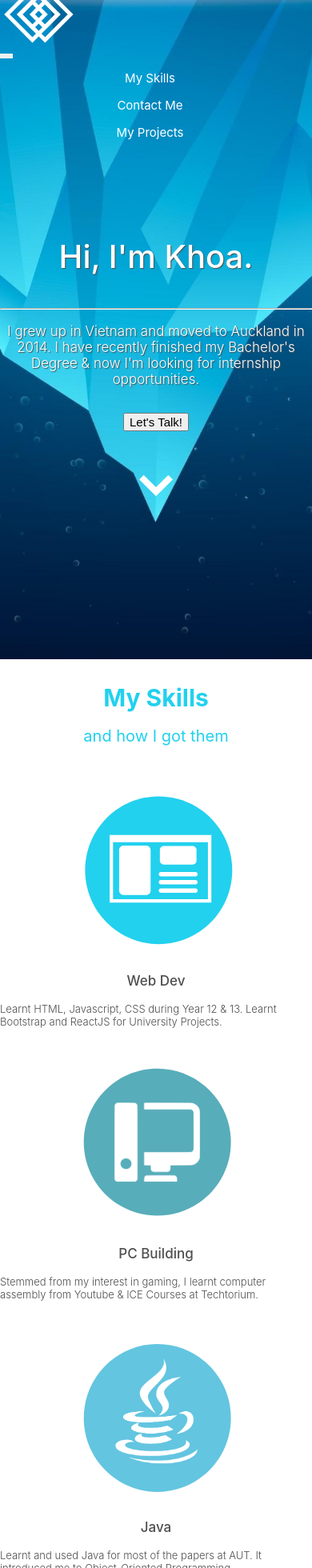
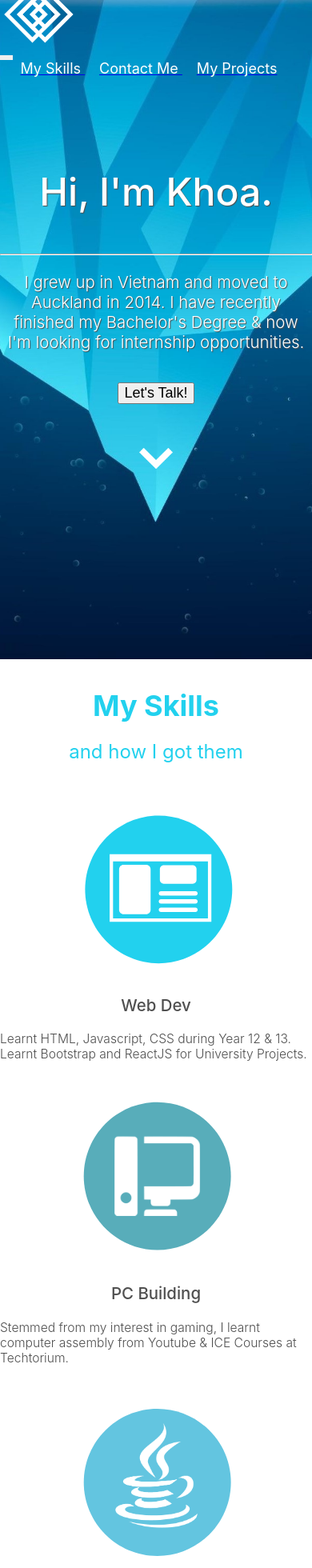
Before and after one commit to khoapham14/my_portfolio, a React (Create React App) app: page / in a window 390 px wide. Shown: the part 20-1980 px from the top of the page at 80% size. Built offline with nearby package versions, Linux system fonts and the light colour scheme; the HTML template or start-up script is replaced by a standard one.

Commit message:
Added minor responsive features for mobile. Fixing curser issue for the navbar

```diff
--- a/src/App.css
+++ b/src/App.css
@@ -215,7 +215,7 @@ body{
 /* Footer Section */
 #footer {
   background-color: #0E153A;
-  height: 300px;
+  height: 25vh;
   text-align: center;
 }
 
@@ -251,7 +251,7 @@ body{
 
   #contact_section{
     background-image: url("Assets/empty-underwater-blue-shine-abstract-background-light-bright-clean-ocean-sea/42065.jpg");
-    height: 150vh;
+    height: 120vh;
     width: auto;
     min-height: 720px;
     background-repeat: no-repeat;
@@ -264,16 +264,22 @@ body{
     border-right: 0px;
     padding-bottom: 5%;
   }
+
+  #footer {
+    background-color: #0E153A;
+    height: 50vh;
+    text-align: center;
+  }
 }
 
 @media only screen and (max-width: 700px) {
   body{
-    font-size: 10px;
+    font-size: 12px;
   }
 
   #footer {
     background-color: #0E153A;
-    height: 100vh;
+    height: 500px;
     text-align: center;
   }
 
--- a/src/App.js
+++ b/src/App.js
@@ -83,9 +83,9 @@ class App extends React.Component {
                 <Navbar.Toggle aria-controls="basic-navbar-nav" id="custom-toggler" className="justify-content-end" />
                 <Navbar.Collapse id="basic-navbar-nav" className="justify-content-end">
                   <Nav className="mr-auto justify-content-end">
-                    <p id="nav-link"> <Link to="skills_section" spy={true} smooth={true}> My Skills </Link></p>
-                    <p id="nav-link"> <Link to="contact_section" spy={true} smooth={true}> Contact Me </Link></p>
-                    <p id="nav-link"> <Link to="projects_section" spy={true} smooth={true}> My Projects </Link></p>
+                    <Nav.Link ><Link to="skills_section" spy={true} smooth={true} id="nav-link"> My Skills </Link></Nav.Link>
+                    <Nav.Link > <Link to="contact_section" spy={true} smooth={true} id="nav-link"> Contact Me </Link></Nav.Link>
+                    <Nav.Link > <Link to="projects_section" spy={true} smooth={true} id="nav-link"> My Projects </Link></Nav.Link>
                   </Nav>
                 </Navbar.Collapse>
               </Navbar>
@@ -124,7 +124,7 @@ class App extends React.Component {
             <p id="skills_sub_header"> and how I got them </p>
             <Container id="skills">
               <Row>
-                <Col xs={4} md={4}>
+                <Col xs={6} md={6}>
                   <img
                     src={Skill_FrontEnd}
                     height="auto"
@@ -136,7 +136,7 @@ class App extends React.Component {
                   <p id="skill_desc"> Learnt HTML, Javascript, CSS during Year 12 & 13.
                                       Learnt Bootstrap and ReactJS for University Projects. </p>
                 </Col>
-                <Col xs={4} md={4}>
+                <Col xs={6} md={6}>
 
                   <img
                     src={Skill_PC}
@@ -150,7 +150,9 @@ class App extends React.Component {
                                       assembly from Youtube & ICE Courses at Techtorium. </p>
 
                 </Col>
-                <Col xs={4} md={4}>
+              </Row>
+              <Row>
+                <Col xs={6} md={6}>
                   <img
                     src={Skill_Java}
                     height="auto"
@@ -162,11 +164,11 @@ class App extends React.Component {
                   <p id="skill_desc"> Learnt and used Java for most of the papers at AUT.
                                       It introduced me to Object-Oriented Programming. </p>
                 </Col>
-              </Row>
 
-              <Row>
 
-                <Col xs={4} md={4}>
+
+
+                <Col xs={6} md={6}>
                   <img
                     src={Skill_C}
                     height="auto"
@@ -180,7 +182,10 @@ class App extends React.Component {
                                       get much practice, C was a great intro to programming.  </p>
                 </Col>
 
-                <Col xs={4} md={4}>
+              </Row>
+              <Row>
+
+                <Col xs={6} md={6}>
                   <img
                     src={Skill_BackEnd}
                     height="auto"
@@ -193,7 +198,7 @@ class App extends React.Component {
                   <p id="skill_desc"> I learnt a bit of PHP and SQL at AUT.
                     I then learnt Firebase and Node.js on Udemy.  </p>
                 </Col>
-                <Col xs={4} md={4}>
+                <Col xs={6} md={6}>
                   <img
                     src={Skill_Comms}
                     height="auto"
@@ -390,9 +395,9 @@ class App extends React.Component {
                 <Navbar.Toggle aria-controls="basic-navbar-nav" id="custom-toggler" className="justify-content-end" />
                 <Navbar.Collapse id="basic-navbar-nav" className="justify-content-end">
                   <Nav className="mr-auto justify-content-end">
-                    <p id="nav-link"> <Link to="skills_section" spy={true} smooth={true} id="nav-link"> My Skills </Link></p>
-                    <p id="nav-link"> <Link to="contact_section" spy={true} smooth={true}> Contact Me </Link></p>
-                    <p id="nav-link"> <Link to="projects_section" spy={true} smooth={true}> My Projects </Link></p>
+                    <Nav.Link ><Link to="skills_section" spy={true} smooth={true} id="nav-link"> My Skills </Link></Nav.Link>
+                    <Nav.Link > <Link to="contact_section" spy={true} smooth={true} id="nav-link"> Contact Me </Link></Nav.Link>
+                    <Nav.Link > <Link to="projects_section" spy={true} smooth={true} id="nav-link"> My Projects </Link></Nav.Link>
                   </Nav>
                 </Navbar.Collapse>
               </Navbar>
@@ -695,9 +700,9 @@ class App extends React.Component {
                 <Navbar.Toggle aria-controls="basic-navbar-nav" id="custom-toggler" className="justify-content-end" />
                 <Navbar.Collapse id="basic-navbar-nav" className="justify-content-end">
                   <Nav className="mr-auto justify-content-end">
-                    <p id="nav-link"> <Link to="skills_section" spy={true} smooth={true}> My Skills </Link></p>
-                    <p id="nav-link"> <Link to="contact_section" spy={true} smooth={true}> Contact Me </Link></p>
-                    <p id="nav-link"> <Link to="projects_section" spy={true} smooth={true}> My Projects </Link></p>
+                    <Nav.Link ><Link to="skills_section" spy={true} smooth={true} id="nav-link"> My Skills </Link></Nav.Link>
+                    <Nav.Link > <Link to="contact_section" spy={true} smooth={true} id="nav-link"> Contact Me </Link></Nav.Link>
+                    <Nav.Link > <Link to="projects_section" spy={true} smooth={true} id="nav-link"> My Projects </Link></Nav.Link>
                   </Nav>
                 </Navbar.Collapse>
               </Navbar>
```
Also changed, not shown: 1 other file (tests, documents, lock files or other folders).
